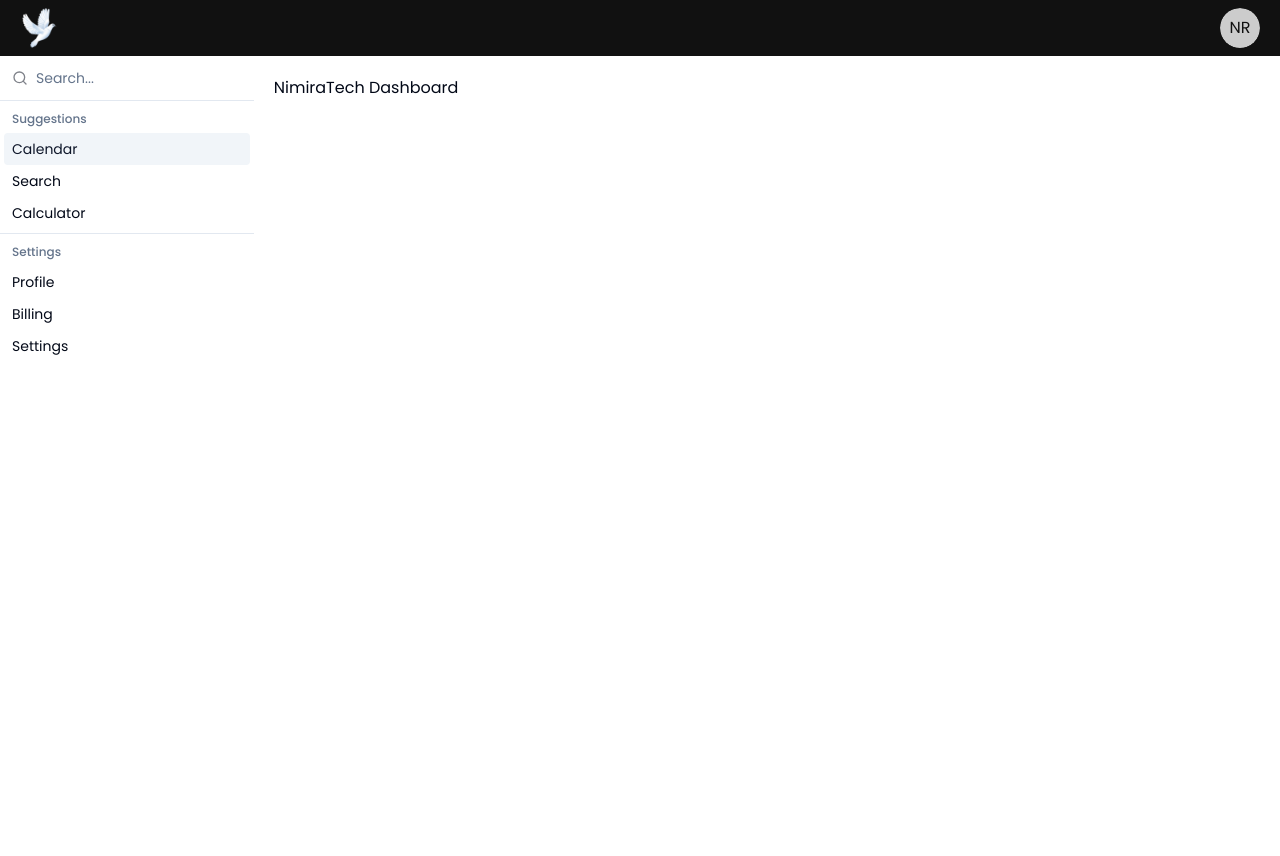
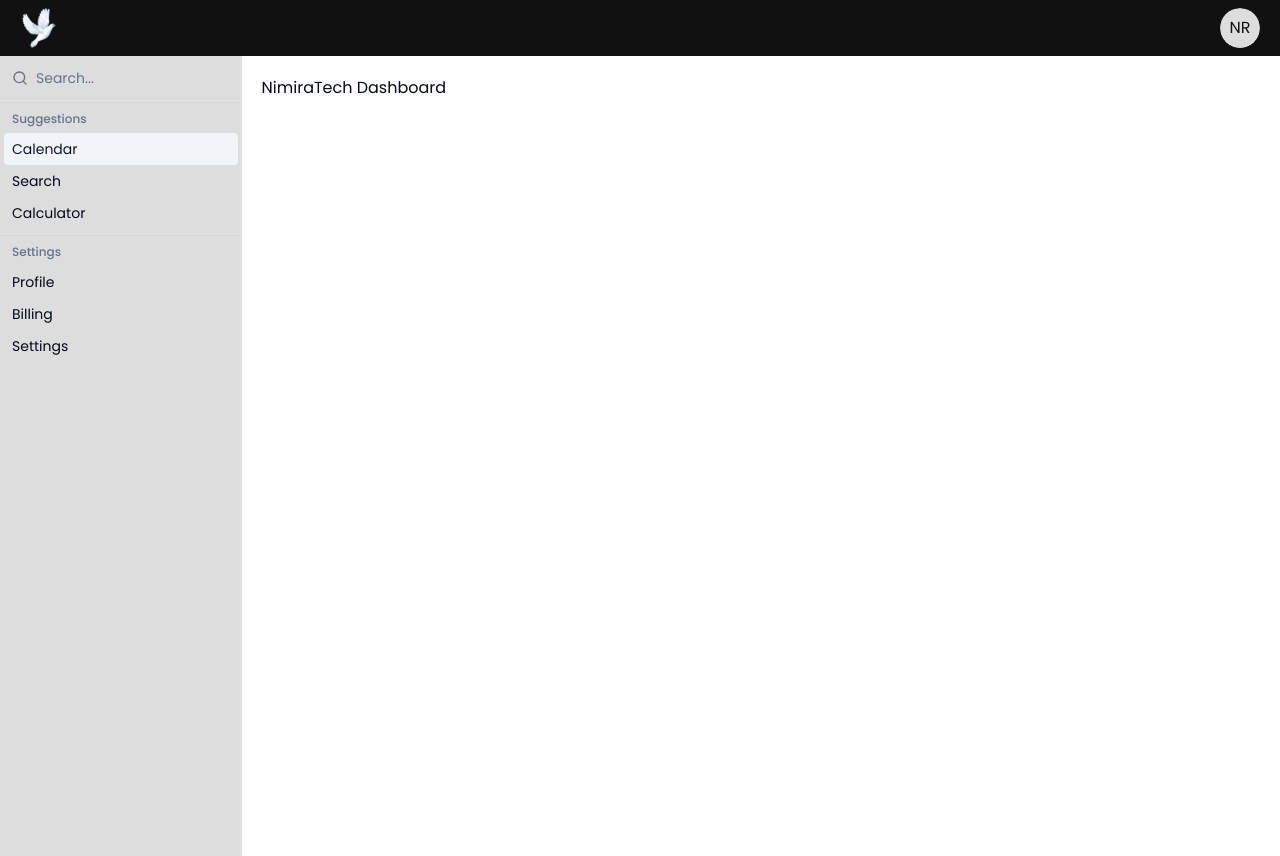
Before and after one commit to Nimira43/Tabularium, a Next.js app: page / in a window 1280 px wide. Built offline with nearby package versions, Linux system fonts and the light colour scheme.

Commit message:
Updated background color of dropdown menu

```diff
--- a/app/layout.tsx
+++ b/app/layout.tsx
@@ -24,7 +24,7 @@ export default function RootLayout({
       <body className={poppins.className}>
         <Navbar />
         <div className="flex">
-          <div className='hidden md:block h-[100vh]'>
+          <div className='hidden md:block h-[100vh] w-[300px]'>
             <Sidebar />
           </div>
           <div className='p-5 w-full md:max-w-[1140px]'>
--- a/components/Navbar.tsx
+++ b/components/Navbar.tsx
@@ -13,17 +13,17 @@ import {
 
 const Navbar = () => {
   return (
-    <div className='bg-[#111] dark:bg-[#ccc] py-2 px-5 flex justify-between text-[#111]'>
+    <div className='bg-[#111] dark:bg-[#ddd] py-2 px-5 flex justify-between text-[#111]'>
       <Link href='/'>
         <Image src={logo} alt='NimiraTech Dashboard' width={40} />
       </Link>
       <DropdownMenu>
         <DropdownMenuTrigger className='focus:outline-none'>
           <Avatar>
-            <AvatarFallback className='bg-[#ccc]'>NR</AvatarFallback>
+            <AvatarFallback className='bg-[#ddd]'>NR</AvatarFallback>
           </Avatar>
         </DropdownMenuTrigger>
-        <DropdownMenuContent>
+        <DropdownMenuContent className='bg-[#ddd]'>
           <DropdownMenuLabel>My Account</DropdownMenuLabel>
           <DropdownMenuSeparator />
           <DropdownMenuItem>
--- a/components/Sidebar.jsx
+++ b/components/Sidebar.jsx
@@ -23,7 +23,7 @@ import Link from 'next/link'
 
 const Sidebar = () => {
   return (
-    <Command>
+    <Command className='bg-[#ddd] rounded-none'>
       <CommandInput placeholder='Search...' />
       <CommandList>
         <CommandEmpty>No results founds</CommandEmpty>
```
